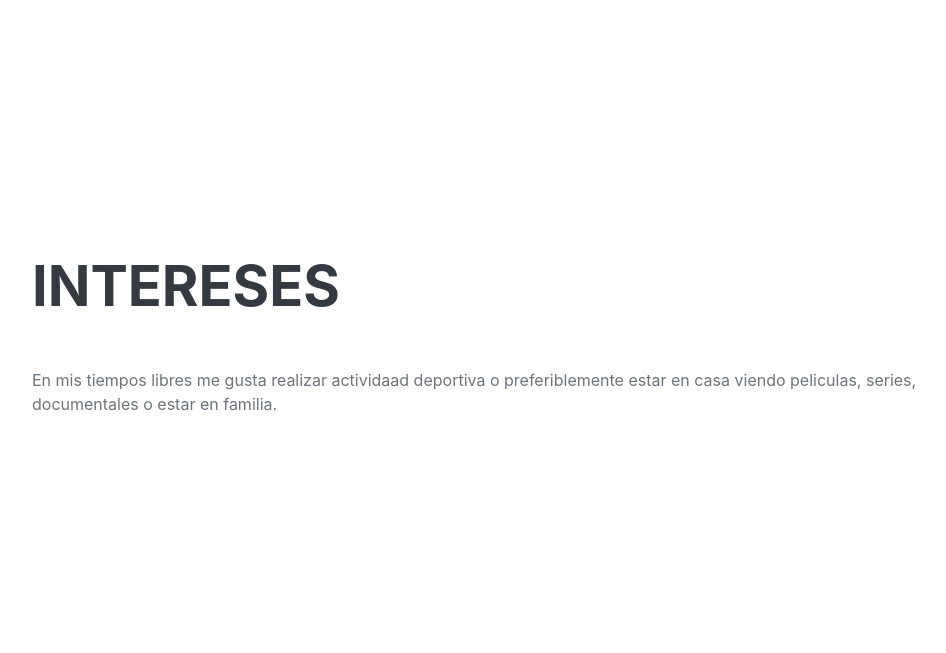
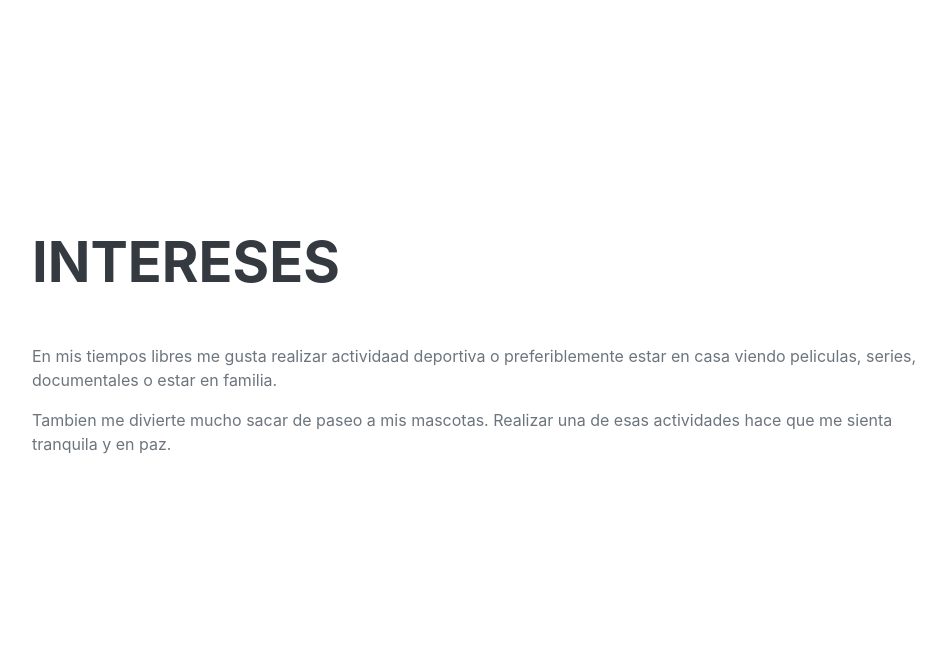
Before and after one commit to 432lauraPinto/portafolio, a Django app: page / in a window 1280 px wide. Shown: the part 3480-4133 px from the top of the page, without its empty margins (288-1234 px from the left). Run offline with Django 4.2, Linux system fonts and the light colour scheme; some libraries are stand-ins or nearby versions; some web fonts are replaced.

Commit message:
NUEVO CAMBIO

```diff
--- a/templates/index.html
+++ b/templates/index.html
@@ -167,7 +167,7 @@
                 <div class="resume-section-content">
                     <h2 class="mb-5">Intereses</h2>
                     <p>En mis tiempos libres me gusta realizar actividaad deportiva o preferiblemente estar en casa viendo peliculas, series, documentales o estar en familia.</p>
-                    <p class="mb-0"></p>
+                    <p class="mb-0">Tambien me divierte mucho sacar de paseo a mis mascotas. Realizar una de esas actividades hace que me sienta tranquila y en paz.</p>
                 </div>
             </section>
             <hr class="m-0" />
```
